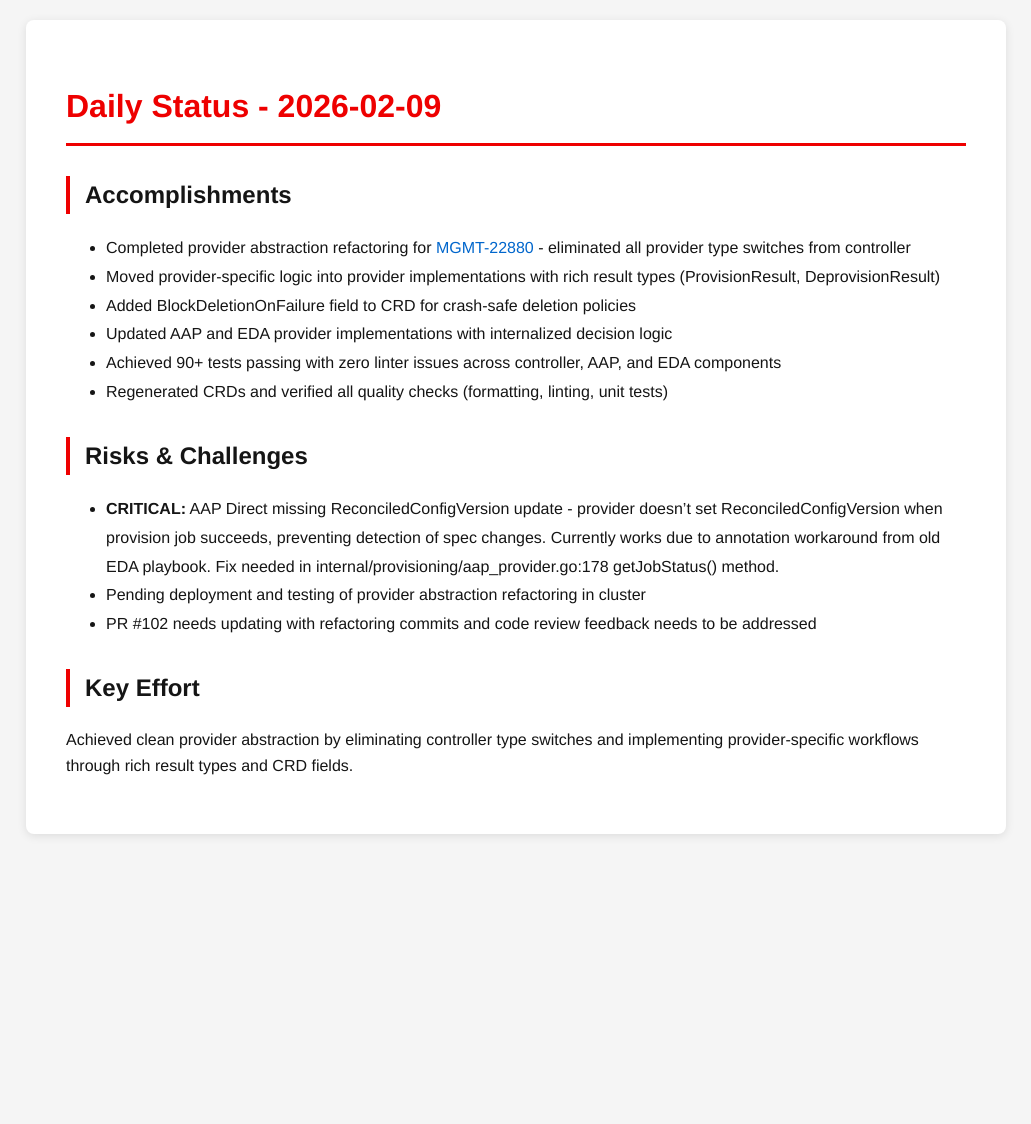
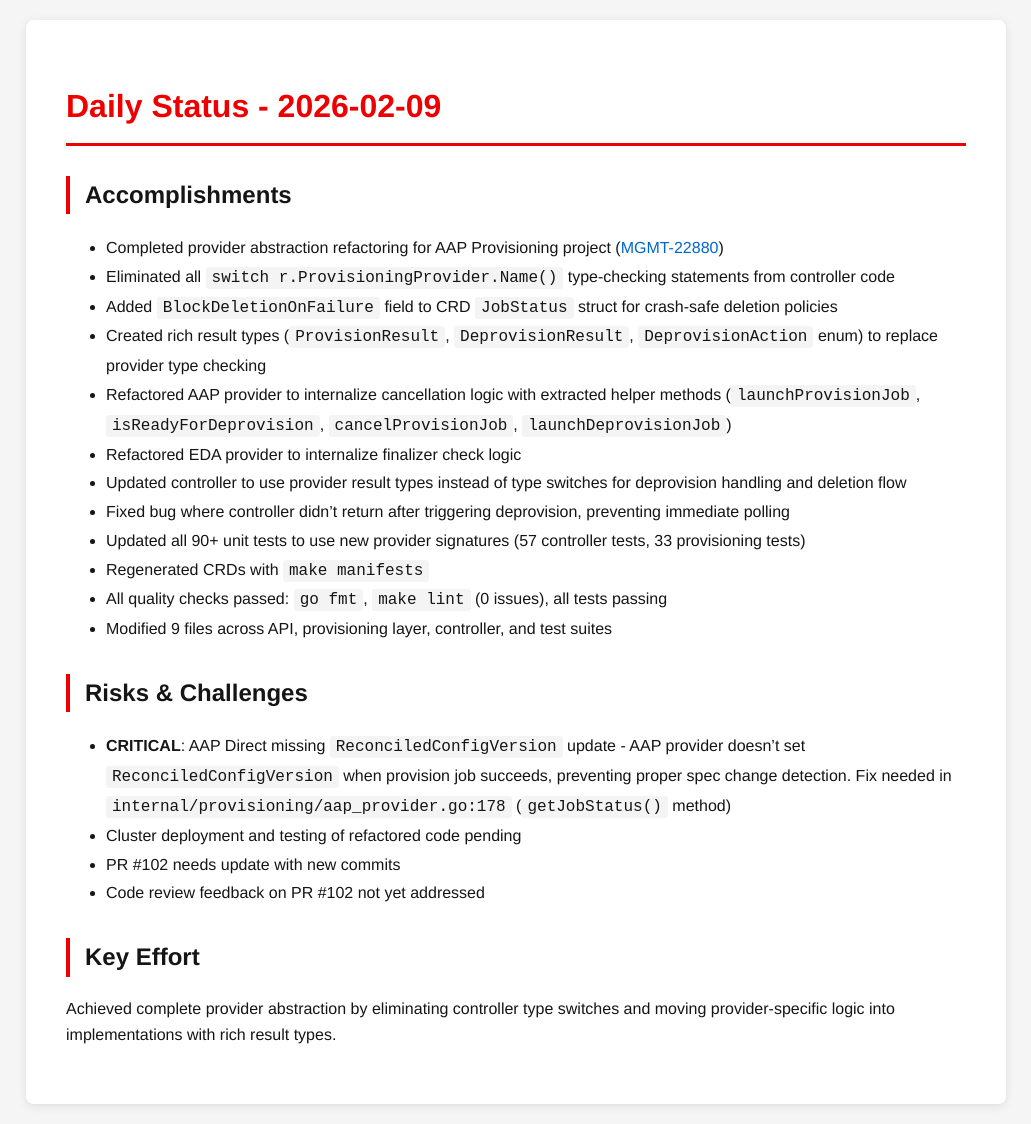
Before and after one commit to tzvatot/daily-status, a Jekyll site: the page built from 2026-02-09.md, in a window 1280 px wide. Shown: the whole page, without its empty margins (124-1155 px from the left). Built offline with Jekyll 4.4.1, drawn with Linux system fonts in a browser that asks for light colours; before the commit the page ends 900 px from its top, so only the background shows below that.

Commit message:
Daily status update - 2026-02-09

```diff
--- a/2026-02-09.md
+++ b/2026-02-09.md
@@ -7,17 +7,24 @@
 # Daily Status - 2026-02-09
 
 ## Accomplishments
-- Completed provider abstraction refactoring for [MGMT-22880](https://issues.redhat.com/browse/MGMT-22880) - eliminated all provider type switches from controller
-- Moved provider-specific logic into provider implementations with rich result types (ProvisionResult, DeprovisionResult)
-- Added BlockDeletionOnFailure field to CRD for crash-safe deletion policies
-- Updated AAP and EDA provider implementations with internalized decision logic
-- Achieved 90+ tests passing with zero linter issues across controller, AAP, and EDA components
-- Regenerated CRDs and verified all quality checks (formatting, linting, unit tests)
+- Completed provider abstraction refactoring for AAP Provisioning project ([MGMT-22880](https://issues.redhat.com/browse/MGMT-22880))
+- Eliminated all `switch r.ProvisioningProvider.Name()` type-checking statements from controller code
+- Added `BlockDeletionOnFailure` field to CRD `JobStatus` struct for crash-safe deletion policies
+- Created rich result types (`ProvisionResult`, `DeprovisionResult`, `DeprovisionAction` enum) to replace provider type checking
+- Refactored AAP provider to internalize cancellation logic with extracted helper methods (`launchProvisionJob`, `isReadyForDeprovision`, `cancelProvisionJob`, `launchDeprovisionJob`)
+- Refactored EDA provider to internalize finalizer check logic
+- Updated controller to use provider result types instead of type switches for deprovision handling and deletion flow
+- Fixed bug where controller didn't return after triggering deprovision, preventing immediate polling
+- Updated all 90+ unit tests to use new provider signatures (57 controller tests, 33 provisioning tests)
+- Regenerated CRDs with `make manifests`
+- All quality checks passed: `go fmt`, `make lint` (0 issues), all tests passing
+- Modified 9 files across API, provisioning layer, controller, and test suites
 
 ## Risks & Challenges
-- **CRITICAL:** AAP Direct missing ReconciledConfigVersion update - provider doesn't set ReconciledConfigVersion when provision job succeeds, preventing detection of spec changes. Currently works due to annotation workaround from old EDA playbook. Fix needed in internal/provisioning/aap_provider.go:178 getJobStatus() method.
-- Pending deployment and testing of provider abstraction refactoring in cluster
-- PR #102 needs updating with refactoring commits and code review feedback needs to be addressed
+- **CRITICAL**: AAP Direct missing `ReconciledConfigVersion` update - AAP provider doesn't set `ReconciledConfigVersion` when provision job succeeds, preventing proper spec change detection. Fix needed in `internal/provisioning/aap_provider.go:178` (`getJobStatus()` method)
+- Cluster deployment and testing of refactored code pending
+- PR #102 needs update with new commits
+- Code review feedback on PR #102 not yet addressed
 
 ## Key Effort
-Achieved clean provider abstraction by eliminating controller type switches and implementing provider-specific workflows through rich result types and CRD fields.
+Achieved complete provider abstraction by eliminating controller type switches and moving provider-specific logic into implementations with rich result types.
```
